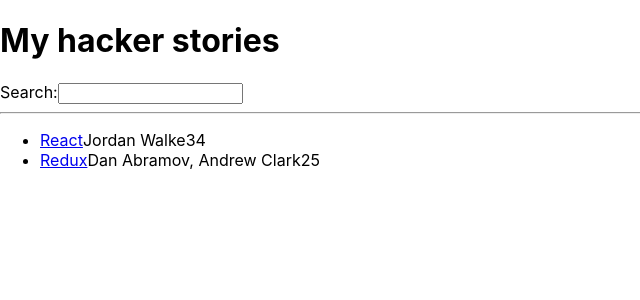
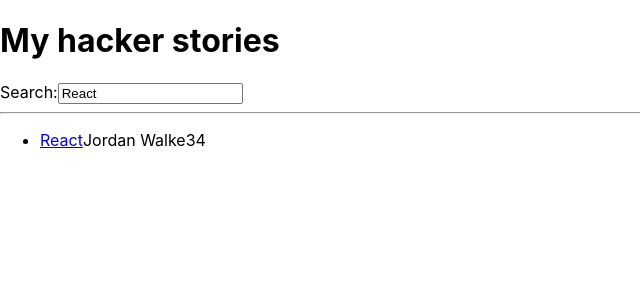
Before and after one commit to yevgeller/hacker-stories, a React (Create React App) app: page / in a window 1280 px wide. Shown: the top 300 px of the page, without its empty margins (0-640 px from the left). Built offline with nearby package versions, Linux system fonts and the light colour scheme.

Commit message:
After Props Handling

```diff
--- a/src/App.js
+++ b/src/App.js
@@ -1,43 +1,30 @@
 import * as React from "react";
 
-const List = (props) => {
-  console.log("List renders...");
-  return (
+const List = ({ list }) => (
   <ul>
-      {props.list.map((item) => (
+    {list.map((item) => (
       <Item key={item.objectID} item={item} />
     ))}
   </ul>
 );
-};
 
-const Item = (props) => {
-  console.log("Item renders...");
-  return (
-    <li key={props.item.objectID}>
+const Item = ({ item }) => (
+  <li>
     <span>
-        <a href={props.item.url}>{props.item.title}</a>
+      <a href={item.url}>{item.title}</a>
     </span>
-      <span>{props.item.author}</span>
-      <span>{props.item.num_comments}</span>
-      <span>{props.item.points}</span>
+    <span>{item.author}</span>
+    <span>{item.num_comments}</span>
+    <span>{item.points}</span>
   </li>
 );
-};
 
-const Search = (props) => {
-  console.log("Search renders...");
-
-  return (
+const Search = ({ search, onSearch }) => (
   <div>
     <label htmlFor="search">Search:</label>
-      <input id="search" type="text" onChange={props.onSearch} />
-      {/* <p>
-        Searching for <strong>{searchTerm ? searchTerm : "nothing"}</strong>
-      </p> */}
+    <input id="search" type="text" value={search} onChange={onSearch} />
   </div>
 );
-};
 
 const App = () => {
   console.log("App renders...");
@@ -60,7 +47,7 @@
     },
   ];
 
-  const [searchTerm, setSearchTerm] = React.useState("");
+  const [searchTerm, setSearchTerm] = React.useState("React");
   const handleSearch = (event) => {
     setSearchTerm(event.target.value);
   };
@@ -76,7 +63,7 @@
   return (
     <div>
       <h1>My hacker stories</h1>
-      <Search onSearch={handleSearch} />
+      <Search search={searchTerm} onSearch={handleSearch} />
       <hr />
       <List list={searchedStories} />
     </div>
```
Lines whose indentation alone changed are shown as unchanged.
